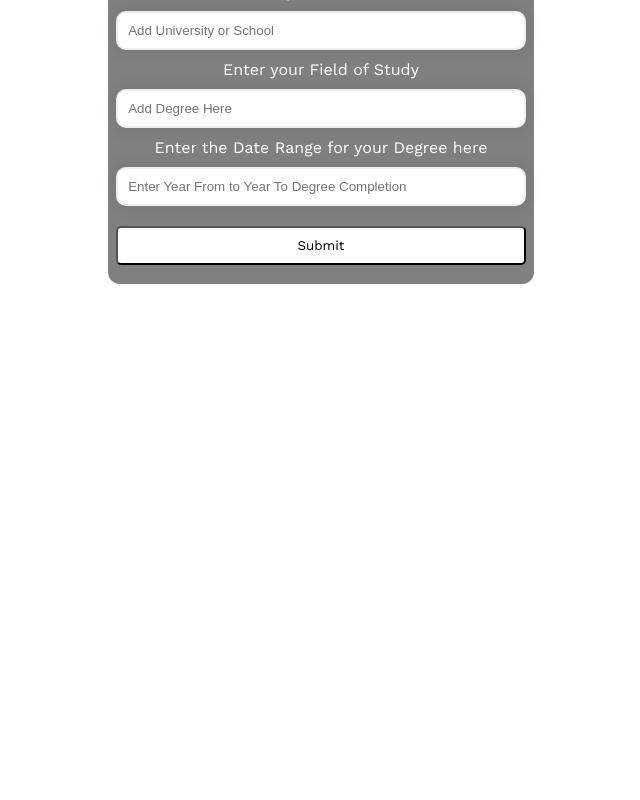
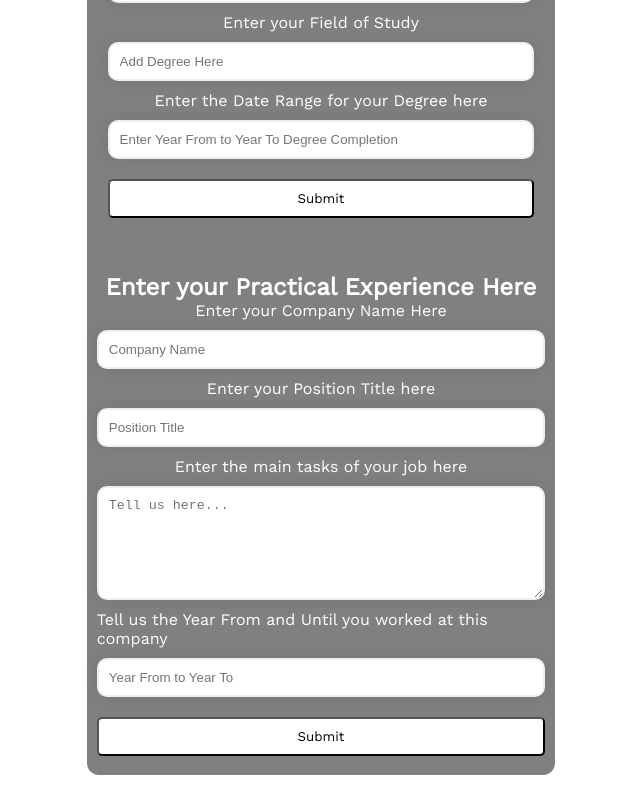
Before and after one commit to CarlosElizalde98/cv-project, a React (Create React App) app: page / in a window 1280 px wide. Shown: the part 654-1454 px from the top of the page, without its empty margins (319-959 px from the left). Before the commit the page ends 963 px from the top, so only its background shows below. Built offline with nearby package versions, Linux system fonts and the light colour scheme.

Commit message:
Added new Practical.js file and made style changes to form

```diff
--- a/src/App.css
+++ b/src/App.css
@@ -57,7 +57,7 @@ body {
   background-color: gray;
 }
 
-input[type=text], input[type=email]{
+input[type=text], input[type=email], textarea{
   padding: 10px;
   margin: 10px 0;
   border: 2px solid #eee;
--- a/src/App.js
+++ b/src/App.js
@@ -1,6 +1,7 @@
 import React, { Component } from 'react';
 import General from "./components/General";
 import Education from "./components/Education"
+import Practical from "./components/Practical"
 
 import './App.css';
 class App extends Component{
@@ -24,6 +25,7 @@ class App extends Component{
 
         const generalInformation = {input, generalInfo}
         const educationInformation = {input, education}
+        const jobExperience = {input, jobExp}
 
         return(
             <div className="container">
@@ -31,6 +33,7 @@ class App extends Component{
                 <div className="general-info">
                     <General generalInfo = {generalInformation} />
                     <Education eduInfo = {educationInformation} />
+                    <Practical pracInfo = {jobExperience} />
                 </div>
             </div>
         );
--- a/src/components/General.js
+++ b/src/components/General.js
@@ -8,7 +8,7 @@ return (
     <form className="general">
          <h2>Enter your general information here</h2>
         <label htmlFor="firstName">First Name</label>
-        <input  type="text" id="firstName" placeholder='first name'/>
+        <input  type="text" id="firstName" placeholder='First Name'/>
         <label htmlFor="lastName">Last Name</label>
         <input  type="text" id="lastName" placeholder='Last Name'/>
         <label htmlFor="email">Email Address</label>
--- /dev/null
+++ b/src/components/Practical.js
@@ -0,0 +1,21 @@
+import React from "react";
+
+const Practical = (props) => {
+
+    return (
+        <form className="general">
+            <h2>Enter your Practical Experience Here</h2>
+            <label htmlFor="company name">Enter your Company Name Here</label>
+            <input type="text" id="company name" placeholder="Company Name" />
+            <label htmlFor="position">Enter your Position Title here</label>
+            <input type="text" id="position" placeholder="Position Title" />
+            <label htmlFor="tasks">Enter the main tasks of your job here</label>
+            <textarea id="tasks" name="tasks" rows="6" cols="40" placeholder="Tell us here..." />
+            <label htmlFor="date-range">Tell us the Year From and Until you worked at this company</label>
+            <input type="text" id="work-dates" placeholder="Year From to Year To" />
+            <button type="submit" className="submit">Submit</button>
+        </form>
+    )
+}
+
+export default Practical;
```
